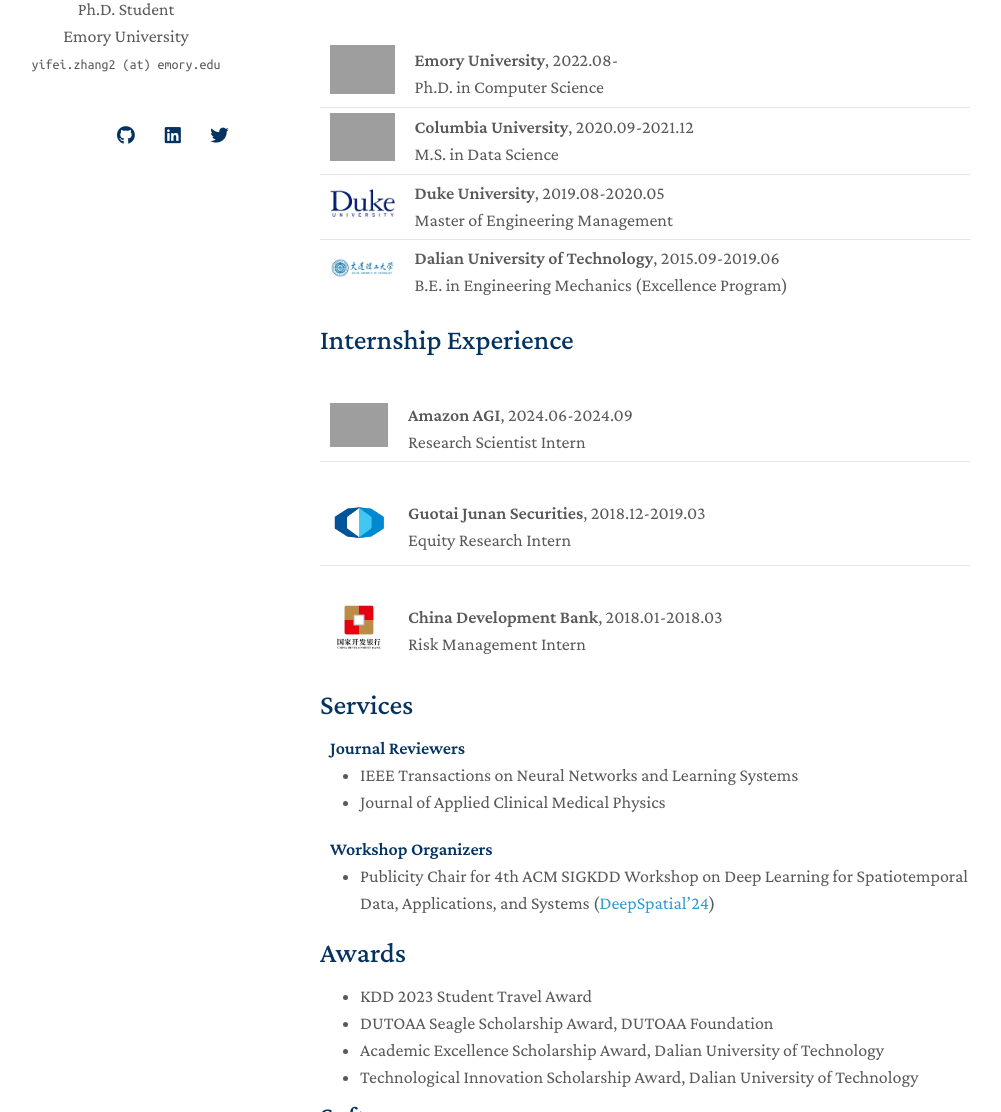
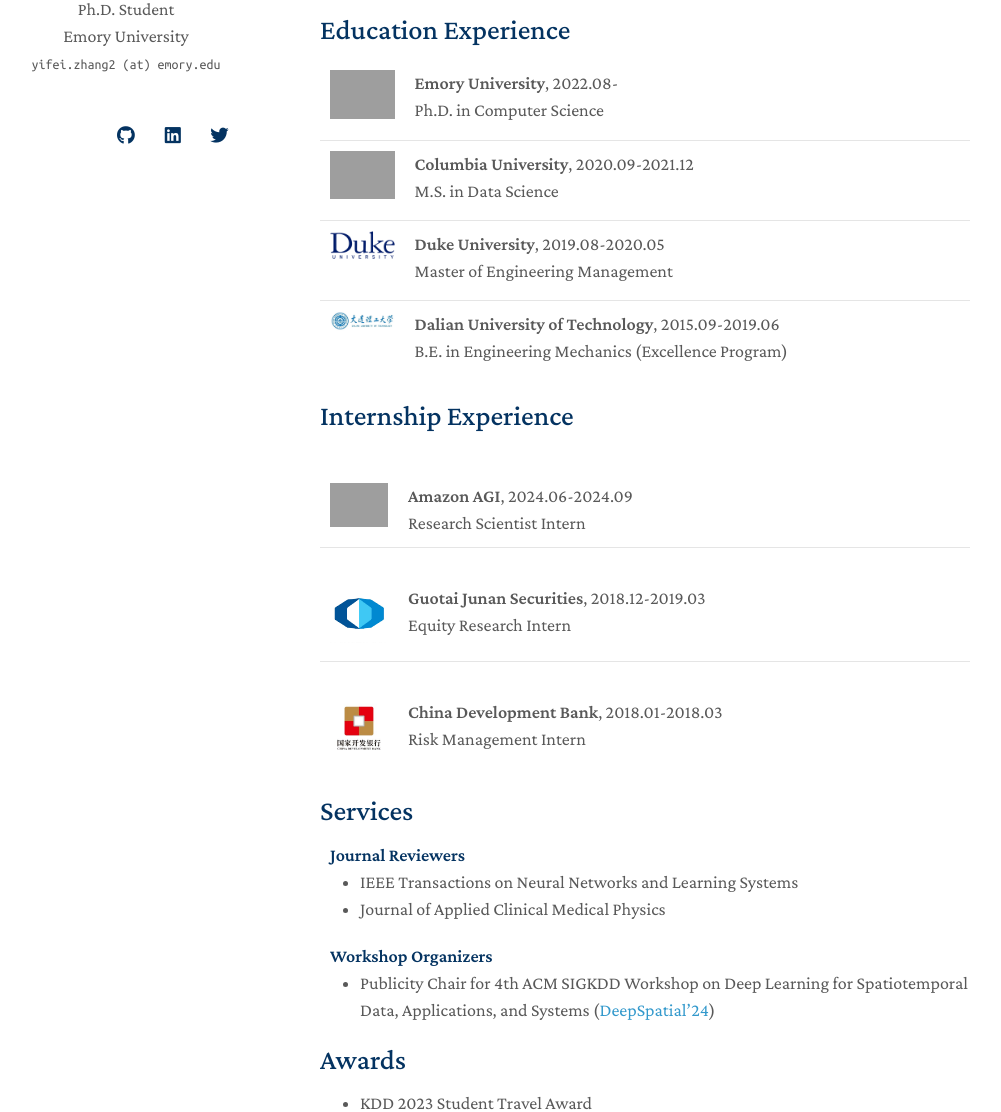
Before and after one commit to yifeizhangcs/yifeizhangcs.github.io, a Jekyll site: the page built from index.md, in a window 1280 px wide and 1400 px high, scrolled down 2728 px. Shown: the part 288-1400 px from the top of the window, without its empty margins (150-1151 px from the left). Built offline with Jekyll 4.4.1, drawn with Linux system fonts in a browser that asks for light colours; nearby versions of some CDN libraries; a style sheet for code colours, icons or effects is not loaded; our own code applies the rules of GitHub Pages for plain Markdown files; grey boxes are pictures that could not be loaded.

Commit message:
Update education.md

```diff
--- a/_includes/education.md
+++ b/_includes/education.md
@@ -1,12 +1,32 @@
-## Education Experience
-<table frame=void rules=none>
+<!DOCTYPE html>
+<html>
+<head>
+<style>
+    table {
+        width: 100%;
+    }
+    td {
+        vertical-align: top;
+        padding: 10px;
+    }
+    tr {
+        height: 80px; /* Adjust this value as needed */
+    }
+    .university-img {
+        width: 120px; /* Adjust this value as needed */
+        height: auto;
+    }
+</style>
+</head>
+<body>
+
+<h2>Education Experience</h2>
+<table frame="void" rules="none">
     <tr>
         <td width="13%">
-            <br>
-            <img src="../assets/img/emory.png">
+            <img src="../assets/img/emory.png" class="university-img">
         </td>
         <td>
-            <br>
             <b>Emory University</b>, 2022.08-
             <br>
             Ph.D. in Computer Science
@@ -14,7 +34,7 @@
     </tr>
     <tr>
         <td width="13%">
-            <img src="../assets/img/columbia.png">
+            <img src="../assets/img/columbia.png" class="university-img">
         </td>
         <td>
             <b>Columbia University</b>, 2020.09-2021.12
@@ -24,7 +44,7 @@
     </tr>
     <tr>
         <td width="13%">
-            <img src="../assets/img/duke.png">
+            <img src="../assets/img/duke.png" class="university-img">
         </td>
         <td>
             <b>Duke University</b>, 2019.08-2020.05
@@ -34,7 +54,7 @@
     </tr>
     <tr>
         <td width="13%">
-            <img src="../assets/img/dut.png">
+            <img src="../assets/img/dut.png" class="university-img">
         </td>
         <td>
             <b>Dalian University of Technology</b>, 2015.09-2019.06
@@ -43,3 +63,6 @@
         </td>
     </tr>
 </table>
+
+</body>
+</html>
```
